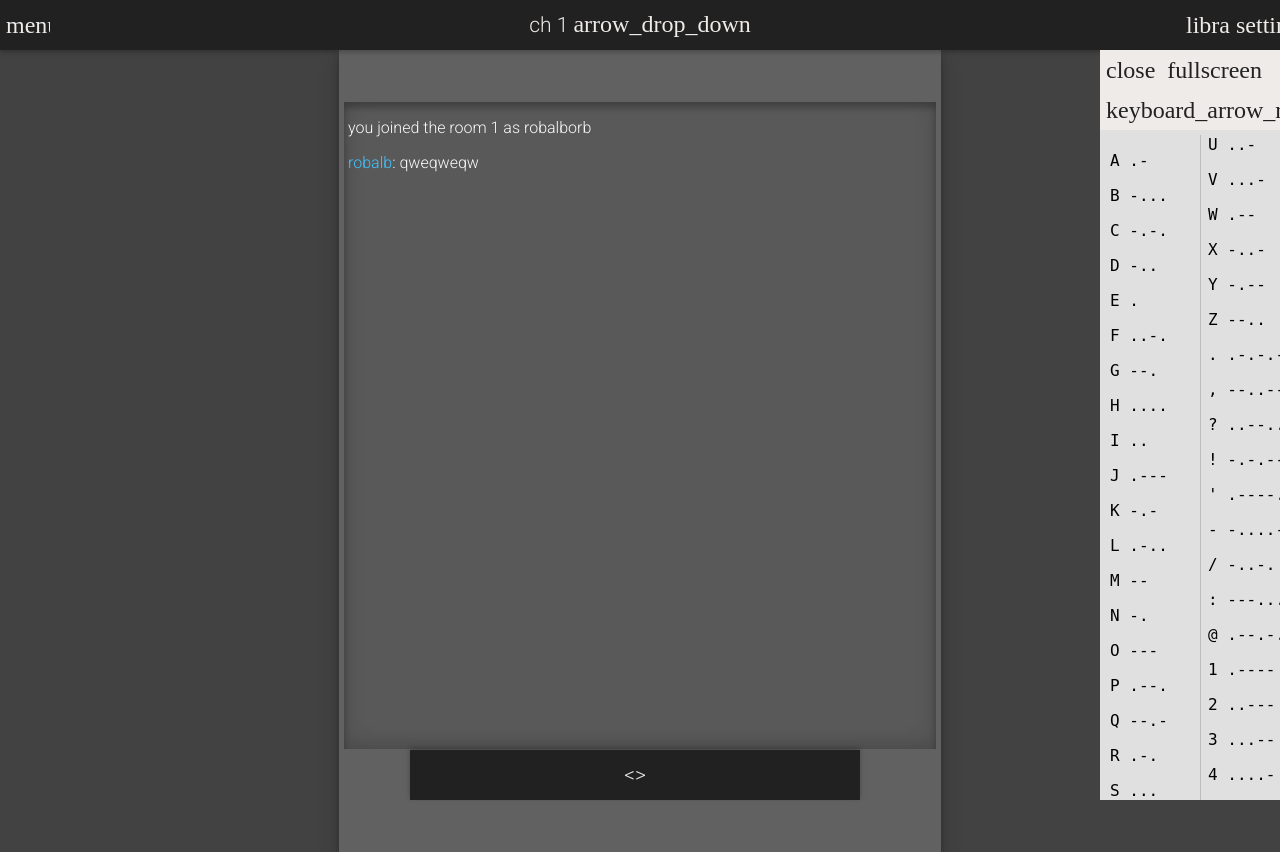
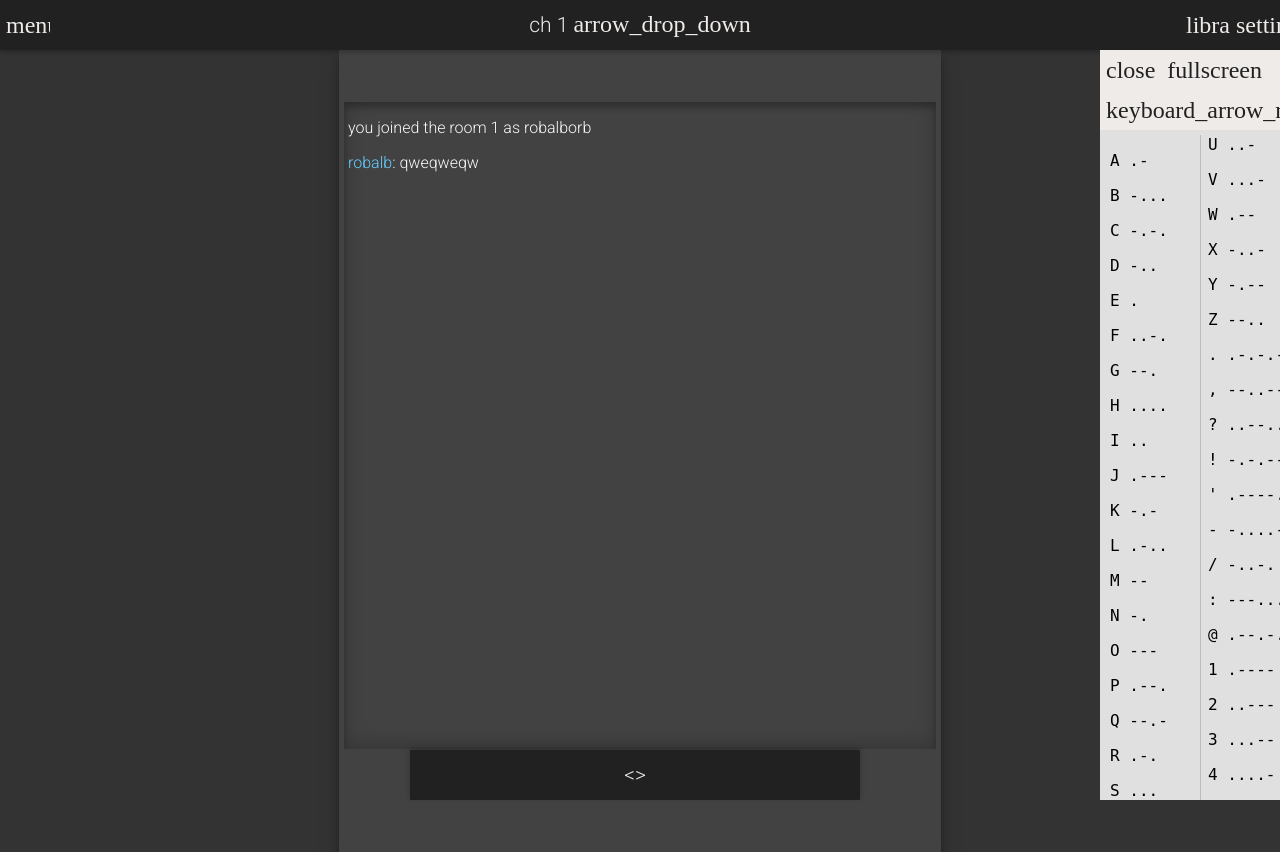
Before and after one commit to robalb/morsechat, a PHP site: page / in a window 1280 px wide. Run offline with PHP 8.4, Linux system fonts and the light colour scheme; some web fonts are replaced.

Commit message:
tweak to colors.. again

```diff
--- a/app_core.js
+++ b/app_core.js
@@ -285,7 +285,7 @@ function pushword(pushSpace){
 	//store raw letter in phrase buffer
 	phrase+="2"+letter;
 	//add translated letter to the phrase screen
-	var rt=morseTree[letter]?morseTree[letter]:"<er>[]</er>";
+	var rt=morseTree[letter]?morseTree[letter]:"<span>|</span>";
 	phraseDisplayId.insertAdjacentHTML("beforeend",rt);
 	console.log("decoded "+letter+" into "+rt);
 	//reset the letter buffer and clear the letter screen
--- a/style.css
+++ b/style.css
@@ -1,5 +1,6 @@
 body{
   background-color:#424242;
+  background-color:#333333;
   color:#fafafa;
   font-family: 'Roboto', monospace;
   margin:0;
@@ -58,6 +59,7 @@ html {
 #container{
   height:100%;
   background-color:#616161;
+  background-color:#424242;
   text-align:left;
   padding:1px;
   overflow-y:hidden;
@@ -76,6 +78,7 @@ html {
   overflow-y: auto;
   overflow-x: hidden;
   background-color:#595959;
+  background-color:#424242;
   margin:4px;
   padding-left:4px;
   box-shadow:inset 0 -5px 20px rgba(0,0,0,0.19),inset 0 6px 6px rgba(0,0,0,0.23);
@@ -90,7 +93,7 @@ html {
   word-wrap: break-word;
 }
 #chat a{
-  color:#40c4ff;
+  color:#66ccff;
   text-decoration:none;
 }
 
@@ -142,8 +145,8 @@ html {
     }
 }
 
-er{
-  color:#333333;
+#phraseDisp span{
+  color:#1a1a1a;
 }
 
 
```
